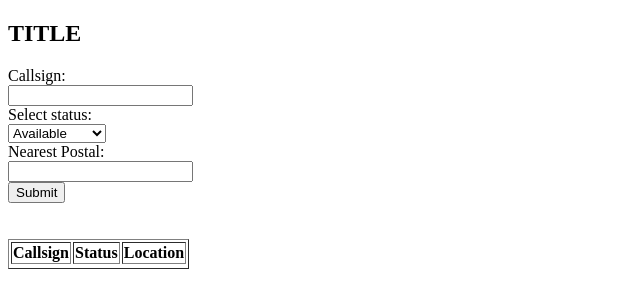
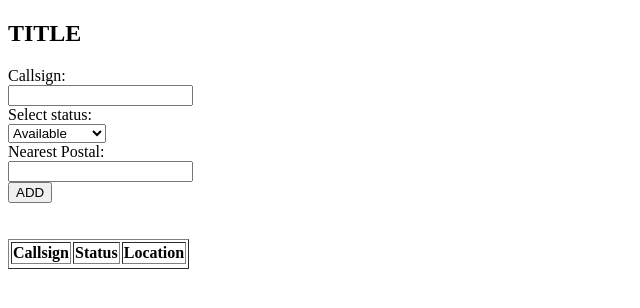
Before and after one commit to TheGerd1/WebCAD, a plain HTML site: page index.html in a window 1280 px wide. Shown: the full height of the page, 0-640 px from the left. Drawn offline with nearby package versions, Linux system fonts and the light colour scheme.

Commit message:
fixed add row

```diff
--- a/index.html
+++ b/index.html
@@ -25,7 +25,7 @@
   </select><br>
   <label for="postal">Nearest Postal:</label><br>
   <input type="text" id="postal" name="postal"><br>
-  <input type="submit" value="Submit">
+  <button onclick="addRow()">ADD</button>
 </form> <br><br>
 
 <table border="1" id="Units">
```
